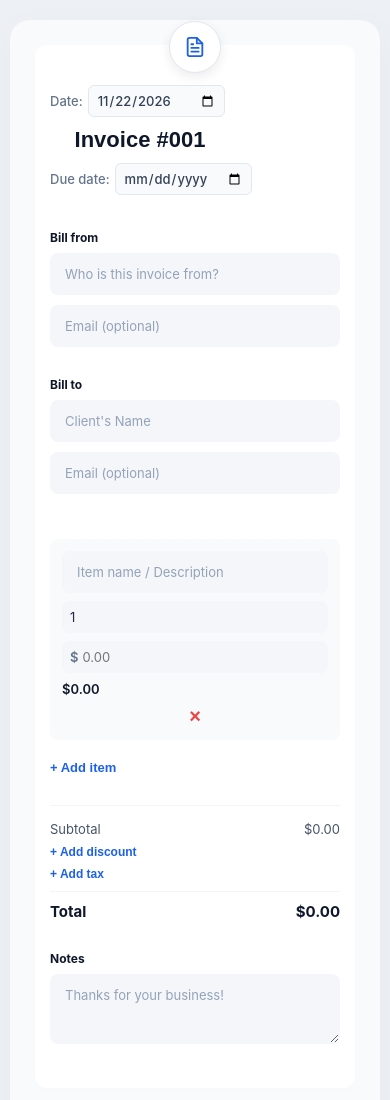
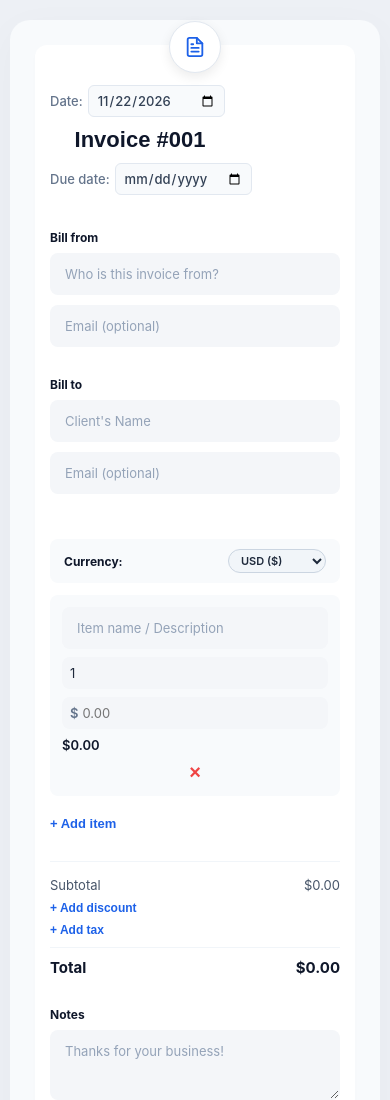
Before and after one commit to isaacanthony10/invoice-generator, a website: page public/index.html in a window 390 px wide. Shown: the top 1100 px of the page. Drawn offline with nearby package versions, Linux system fonts and the light colour scheme.

Commit message:
Update invoice generator UI, mobile currency switcher, and site icon

```diff
--- a/public/index.html
+++ b/public/index.html
@@ -4,8 +4,8 @@
     <meta charset="UTF-8">
     <meta name="viewport" content="width=device-width, initial-scale=1.0">
     <title>Invoice Generator</title>
+    <link rel="icon" type="image/png" href="receipt.png">
     <link rel="stylesheet" href="style.css">
-    <link rel="icon" type="image/png" href="receipt.png">
 </head>
 <body>
 
@@ -62,6 +62,14 @@
 
                     <!-- TABLE HEADERS WITH INTEGRATED CURRENCY PILL -->
                     <div class="items-table">
+                        <!-- MOBILE CURRENCY BAR (Visible only on mobile) -->
+                        <div class="mobile-currency-bar">
+                            <span>Currency:</span>
+                            <div class="currency-pill-wrap">
+                                <select id="mobileCurrencySelect" class="currency-pill-select"></select>
+                            </div>
+                        </div>
+
                         <div class="table-head">
                             <span class="col-item">ITEM</span>
                             <span class="col-qty">QTY</span>
--- a/public/script.js
+++ b/public/script.js
@@ -2,6 +2,7 @@ const form = document.querySelector("#invoiceForm");
 const itemsContainer = document.querySelector("#itemsContainer");
 const addItemBtn = document.querySelector("#addItem");
 const currencySelect = document.querySelector("#currencySelect");
+const mobileCurrencySelect = document.querySelector("#mobileCurrencySelect");
 
 // TOGGLES
 const togglePayment = document.querySelector("#togglePayment");
@@ -76,14 +77,17 @@ const worldCurrencies = [
 ];
 
 function populateCurrencies() {
-    currencySelect.innerHTML = "";
+    [currencySelect, mobileCurrencySelect].forEach(selectEl => {
+        if (!selectEl) return;
+        selectEl.innerHTML = "";
         worldCurrencies.forEach(c => {
             const opt = document.createElement("option");
             opt.value = c.code;
             opt.setAttribute("data-symbol", c.symbol);
             opt.setAttribute("data-rate", c.rate);
             opt.textContent = c.name;
-        currencySelect.appendChild(opt);
+            selectEl.appendChild(opt);
+        });
     });
 }
 
@@ -93,13 +97,17 @@ populateCurrencies();
 document.querySelector("#invoiceDate").valueAsDate = new Date();
 
 // ======================================================
-// CURRENCY CHANGE & AUTOMATIC PRICE CONVERSION
+// CURRENCY CHANGE & AUTOMATIC PRICE CONVERSION (DESKTOP + MOBILE)
 // ======================================================
 
-currencySelect.addEventListener("change", (e) => {
+function handleCurrencyChange(e) {
     const selectedOption = e.target.options[e.target.selectedIndex];
+    const newCode = selectedOption.value;
     const newSymbol = selectedOption.getAttribute("data-symbol");
     const newRate = Number(selectedOption.getAttribute("data-rate")) || 1;
+
+    if (currencySelect) currencySelect.value = newCode;
+    if (mobileCurrencySelect) mobileCurrencySelect.value = newCode;
 
     document.querySelectorAll(".item-price").forEach(input => {
         const currentVal = parseFloat(input.value);
@@ -118,7 +126,12 @@ currencySelect.addEventListener("change", (e) => {
     });
 
     calculateTotals();
-});
+}
+
+currencySelect.addEventListener("change", handleCurrencyChange);
+if (mobileCurrencySelect) {
+    mobileCurrencySelect.addEventListener("change", handleCurrencyChange);
+}
 
 function formatMoney(amount) {
     return `${activeSymbol}${Number(amount).toLocaleString("en-US", {
--- a/public/style.css
+++ b/public/style.css
@@ -155,6 +155,11 @@ body {
 /* TABLE STYLING */
 .items-table {
     margin-bottom: 25px;
+}
+
+/* Hide mobile currency bar on desktop */
+.mobile-currency-bar {
+    display: none;
 }
 
 .table-head {
@@ -465,6 +470,18 @@ input:checked + .slider:before { transform: translateX(16px); }
     .form-sheet {
         padding: 30px 15px;
     }
+    .mobile-currency-bar {
+        display: flex;
+        justify-content: space-between;
+        align-items: center;
+        background: #f8fafc;
+        padding: 10px 14px;
+        border-radius: 8px;
+        margin-bottom: 12px;
+        font-size: 12px;
+        font-weight: 700;
+        color: #0f172a;
+    }
     .table-head {
         display: none;
     }
```
Lines whose indentation alone changed are shown as unchanged.
